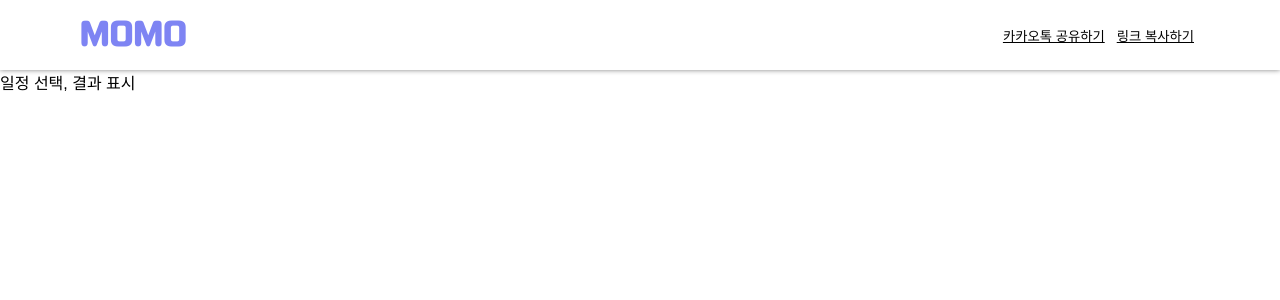
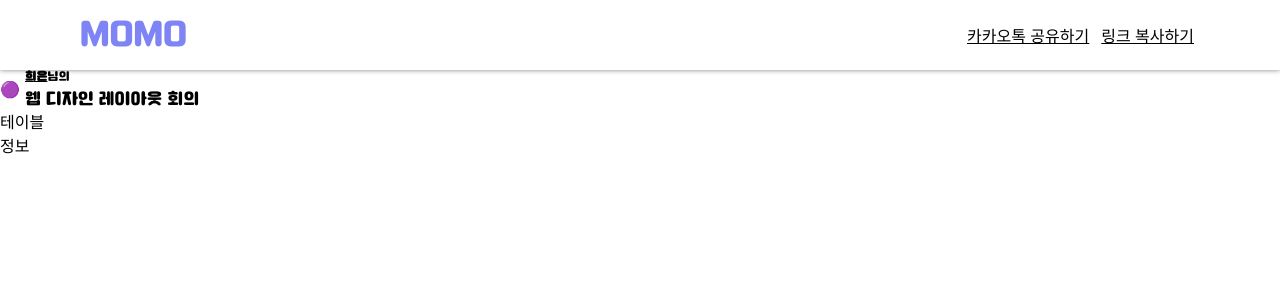
Before and after one commit to Modu-Moija/momo-front, a React (Create React App) app: page /result in a window 1280 px wide. Shown: the top 300 px of the page. Built offline with nearby package versions, Linux system fonts and the light colour scheme; a web font is replaced by a local one.

Commit message:
pagetitle complete

```diff
--- /dev/null
+++ b/src/Components/PageTitle.tsx
@@ -0,0 +1,25 @@
+import React from 'react';
+import '../scss/component/_pagetitle.scss';
+
+type Props = {
+	upperTitle? : string; // 위에 작게 들어가는 title
+	title : string;
+}
+
+const PageTitle = ({upperTitle, title} : Props) => {
+	const a = 1;
+	return (
+		<div className="page-title">
+			<span>🟣</span>
+			<div>
+				{
+					upperTitle &&
+					<span className="small-title"><strong>{upperTitle}</strong>님의</span>
+				}
+				<span className="title-string">{title}</span>
+			</div>
+		</div>
+	);
+};
+
+export default PageTitle;
--- a/src/Components/index.tsx
+++ b/src/Components/index.tsx
@@ -1,3 +1,4 @@
 export { default as Component } from './Component';
 export { default as Header } from './Header';
 export { default as Layout } from './Layout';
+export { default as PageTitle } from './PageTitle';
--- a/src/Pages/Result.tsx
+++ b/src/Pages/Result.tsx
@@ -1,10 +1,33 @@
 import React from 'react';
 import "../scss/pages/result.scss";
 
+import { PageTitle } from '../Components';
+
 const Result = () => {
 	// 일정 선택, 결과 표시
+	const name = "희은";
+	const title = "웹 디자인 레이아웃 회의";
 	return (
-		<div>일정 선택, 결과 표시</div>
+		<div id="result-wrap">
+			<div className="result-header">
+				<PageTitle
+					upperTitle={name}
+					title={title}
+				/>
+			</div>
+			<div className="result-table">
+				테이블
+				{
+					// todo : table 그리기
+				}
+			</div>
+			<div className="result-contents">
+				정보
+				{
+					// todo : 일정 생성이면 생성, 설정이면 정보 및 버튼
+				}
+			</div>
+		</div>
 	)
 };
 
--- a/src/scss/component/_header.scss
+++ b/src/scss/component/_header.scss
@@ -9,18 +9,29 @@ header{
 	display: flex;
 	align-items: center;
 	justify-content: space-between;
-	padding: 0 36px;
+	padding: 0 15px;
 	@include desktop(){
 		height: 70px;
 		padding: 0 80px;
 	}
 	.title{
 		font-family: 'Dabanggu', sans-serif;
-		font-size: 2rem;
+		font-size: 1.4rem;
 		font-weight: 400;
 		color: #{$purple};
+		@include desktop(){
+			font-size: 2rem;
+		}
+	}
+	.share-con{
+		display: flex;
 	}
 	.share-con>button{
+		font-size: 0.7rem;
 		text-decoration: underline;
+		@include desktop(){
+			font-size: 1rem;
+		}
+		flex-shrink: 0;
 	}
 }
--- /dev/null
+++ b/src/scss/component/_pagetitle.scss
@@ -0,0 +1,22 @@
+@import '../base/font';
+
+.page-title{
+	display: flex;
+	align-items: center;
+	font-family: 'Dabanggu', sans-serif;
+	span{
+		margin-right: 5px;
+	}
+	div{
+		display: flex;
+		flex-direction: column;
+		.small-title{
+			font-size: 0.7rem;
+			margin-bottom: 7px;
+			strong{
+				text-decoration: underline;
+			}
+		}
+	}
+
+}
--- a/src/scss/pages/result.scss
+++ b/src/scss/pages/result.scss
@@ -1,2 +1,8 @@
 @import "../base/reset";
 @import "../component/header";
+
+#result-wrap{
+	display: flex;
+	flex-direction: column;
+
+}
```
